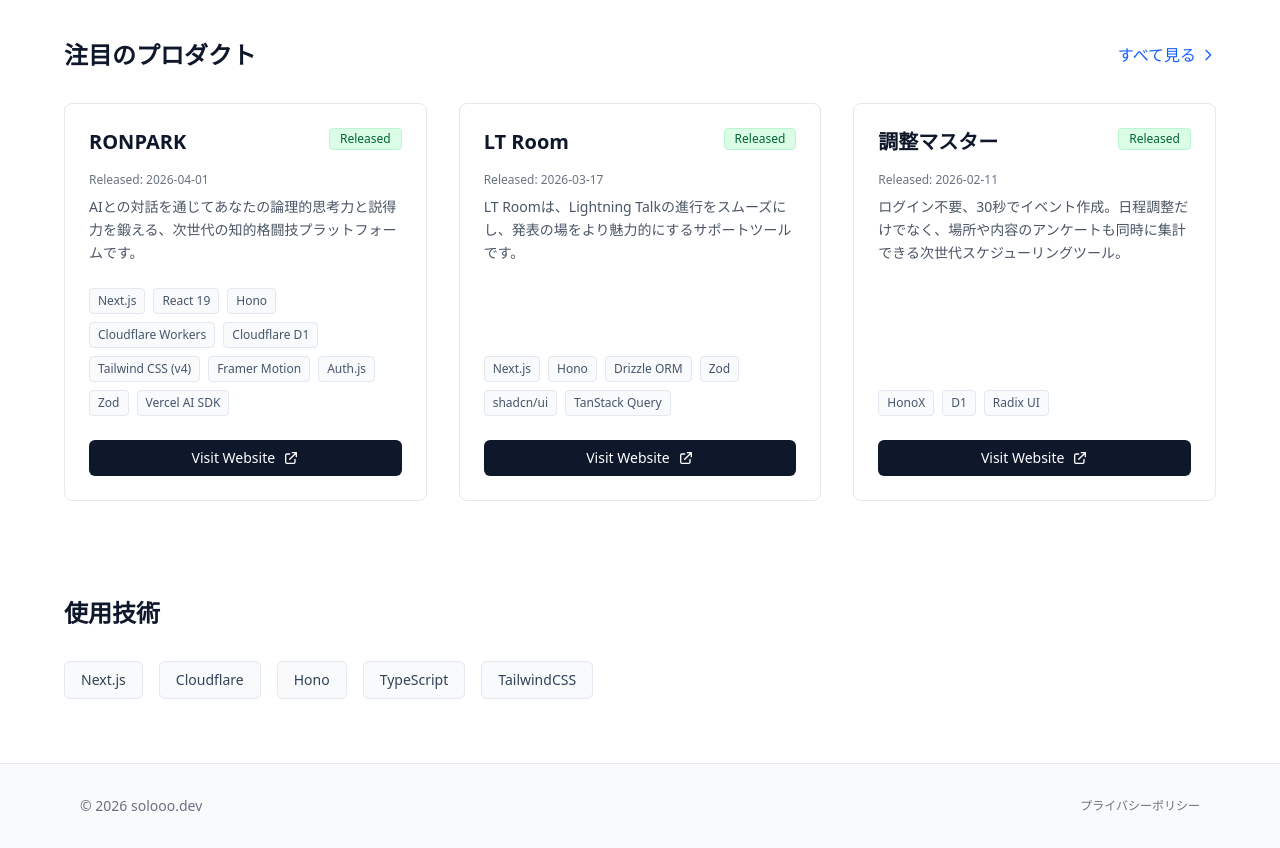
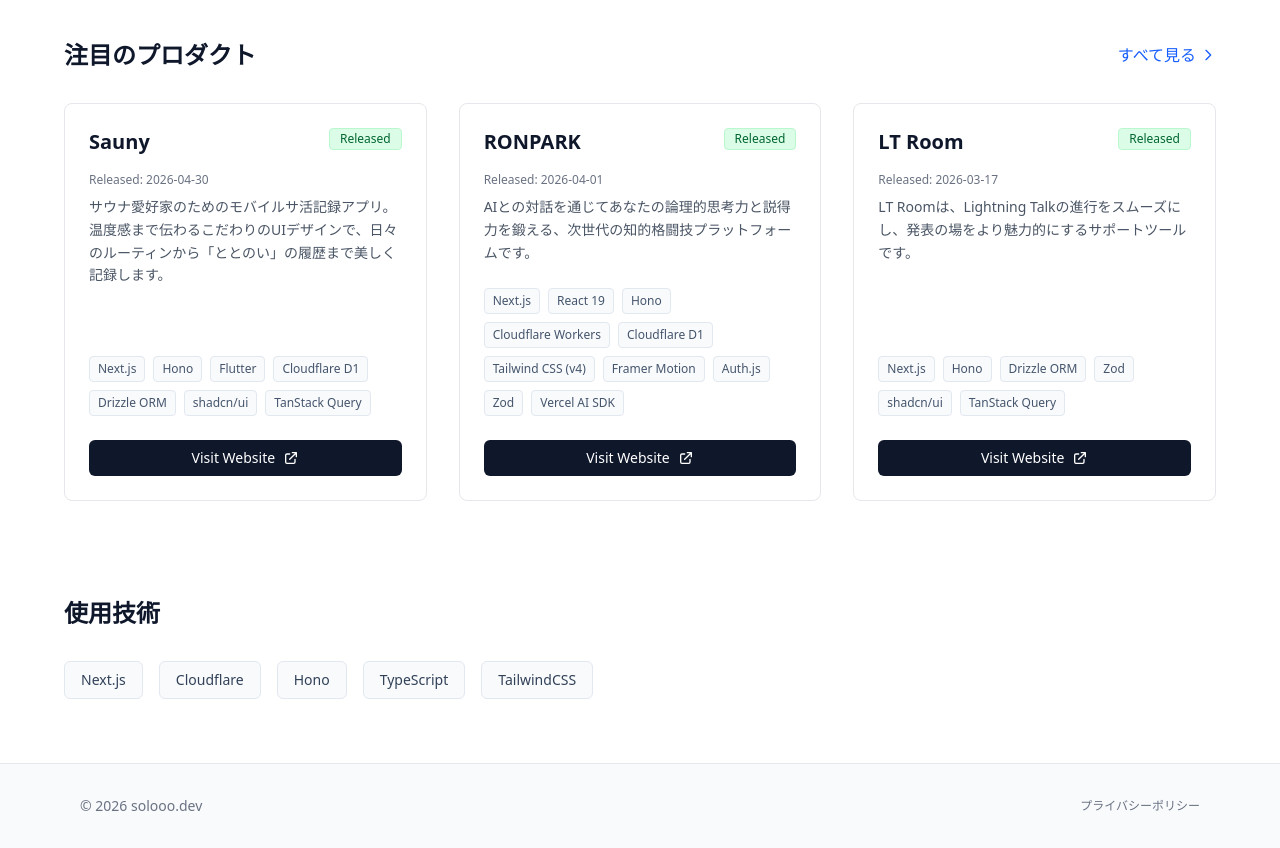
Before and after one commit to oharasystem/solooo-dev, a Next.js app: page / in a window 1280 px wide. Shown: the part 1040-1888 px from the top of the page. Built offline with nearby package versions, Linux system fonts and the light colour scheme.

Commit message:
feat: add Sauny to products list

```diff
--- a/src/data/products.ts
+++ b/src/data/products.ts
@@ -1,6 +1,16 @@
 import { Product } from '@/types/product';
 
 export const products: Product[] = [
+  {
+    id: 'sauny',
+    title: 'Sauny',
+    description: 'サウナ愛好家のためのモバイルサ活記録アプリ。温度感まで伝わるこだわりのUIデザインで、日々のルーティンから「ととのい」の履歴まで美しく記録します。',
+    url: 'https://sauny.solooo.dev/',
+    status: 'released',
+    tags: ['Next.js', 'Hono', 'Flutter', 'Cloudflare D1', 'Drizzle ORM', 'shadcn/ui', 'TanStack Query'],
+    isFeatured: true,
+    releaseDate: '2026-04-30',
+  },
   {
     id: 'ronpark',
     title: 'RONPARK',
```
